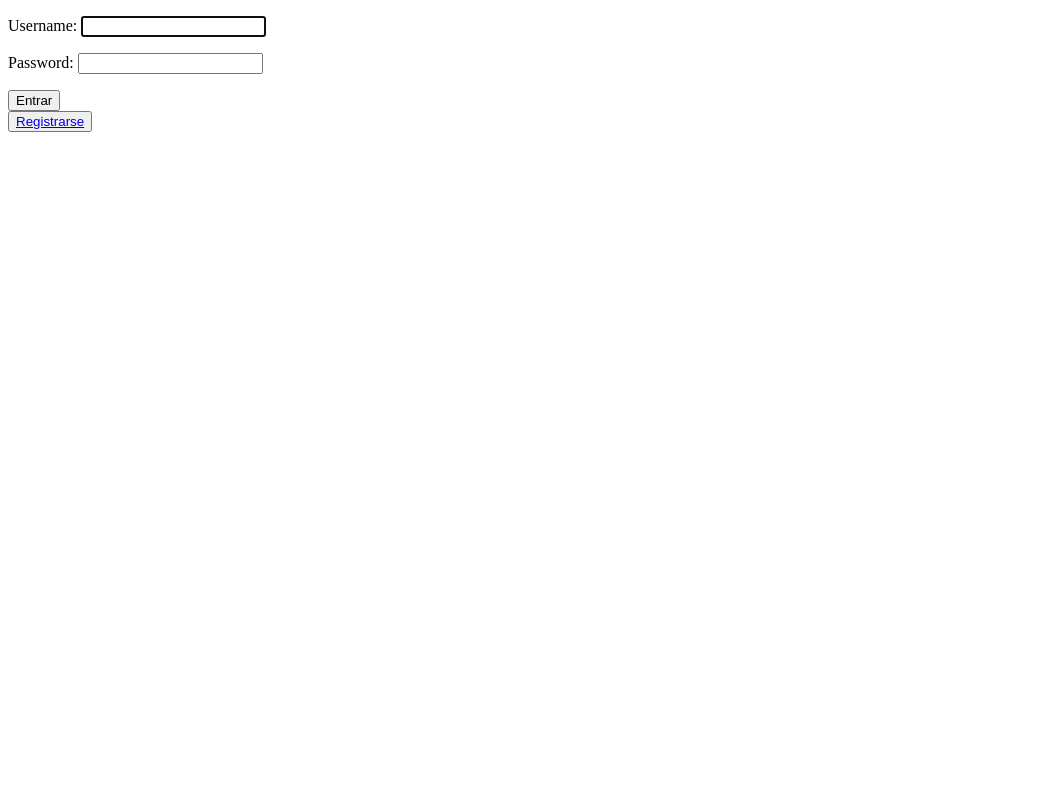
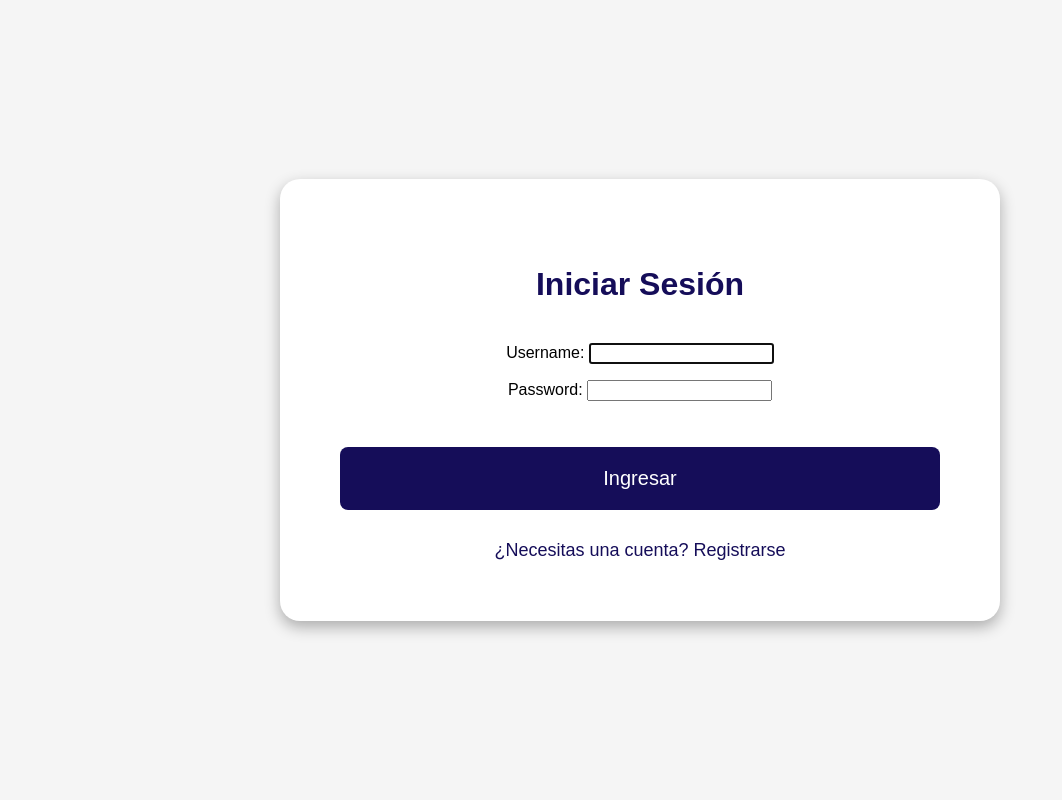
Before and after one commit to ElIngeJuan/Proyecto_Salon_Belleza, a Django app: page /login/ in a window 1280 px wide. Shown: the whole page, without its empty margins (0-1062 px from the left). Run offline with Django 5.2, Linux system fonts and the light colour scheme.

Commit message:
iniciar sesion

```diff
--- a/Reserva/templates/inicio_sesion.html
+++ b/Reserva/templates/inicio_sesion.html
@@ -3,19 +3,19 @@
 <head>
     <meta charset="UTF-8">
     <meta name="viewport" content="width=device-width, initial-scale=1.0">
-    <title>Document</title>
+    <title>Iniciar Sesión</title>
 </head>
-<body>
+<body style="font-family: Arial, sans-serif; background-color: #f5f5f5; display: flex; justify-content: center; align-items: center; height: 100vh; margin: 0;">
 
-    <form method="post">
-        {% csrf_token %}
-        {{form.as_p}}
-        <button type="submit">
-            Entrar
-        </button>
-    </form>
-    <button>
-        <a href="{% url 'registrar_usuario' %}">Registrarse</a>
-    </button>
+    <div style="background: #ffffff; padding: 60px; border-radius: 20px; box-shadow: 0 6px 15px rgba(0, 0, 0, 0.3); width: 600px; text-align: center;">
+        <h2 style="color: #150d59; margin-bottom: 40px; font-size: 32px;">Iniciar Sesión</h2>
+        <form method="post" style="margin: 0;">
+            {% csrf_token %}
+            {{form.as_p}}
+            <button type="submit" style="background-color: #150d59; color: white; padding: 20px 30px; border: none; border-radius: 8px; cursor: pointer; font-size: 20px; width: 100%; margin-top: 30px;">Ingresar</button>
+        </form>
+        <a href="{% url 'registrar_usuario' %}" style="margin-top: 30px; display: inline-block; font-size: 18px; color: #150d59; text-decoration: none;">¿Necesitas una cuenta? Registrarse</a>
+    </div>
+
 </body>
 </html>
```
Also changed, not shown: db.sqlite3.
